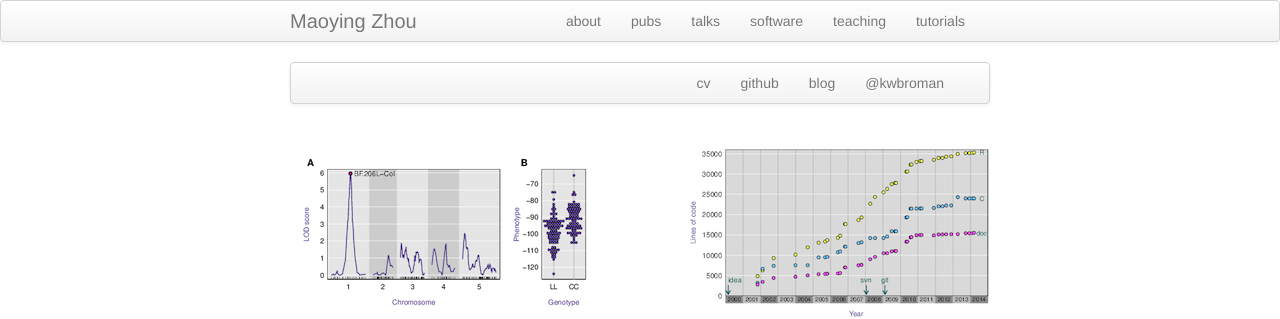
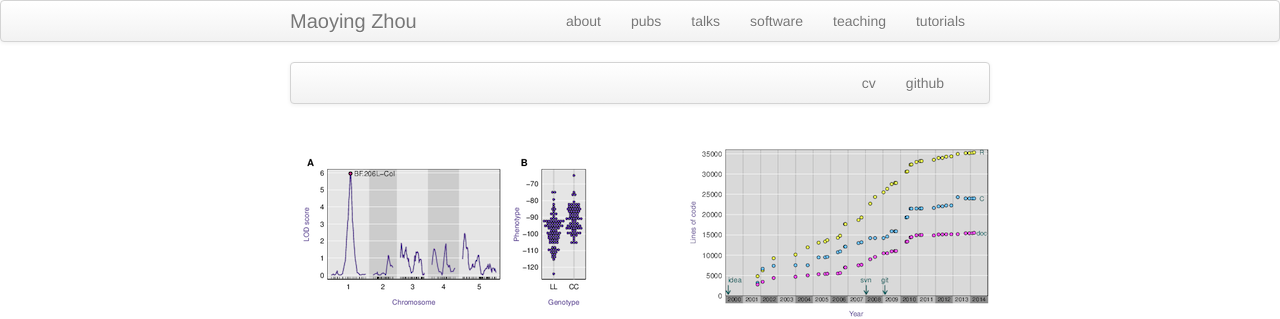
Before and after one commit to zmy20062010/zmy20062010.github.io, a Jekyll site: the page built from index.md, in a window 1280 px wide. Shown: the top 319 px of the page. Built offline with Jekyll 4.4.1, drawn with Linux system fonts in a browser that asks for light colours.

Commit message:
Update index.md

```diff
--- a/index.md
+++ b/index.md
@@ -11,9 +11,7 @@ title: Karl Broman
   <div class="navbar-inner">
       <ul class="nav">
           <li><a href="{{ BASE_PATH }}/assets/broman.pdf">cv</a></li>
-          <li><a href="https://github.com/kbroman">github</a></li>
-          <li><a href="http://kbroman.wordpress.com">blog</a></li>
-          <li><a href="https://twitter.com/kwbroman">@kwbroman</a></li>
+          <li><a href="https://github.com/zmy20062010">github</a></li>
       </ul>
   </div>
 </div>
```
